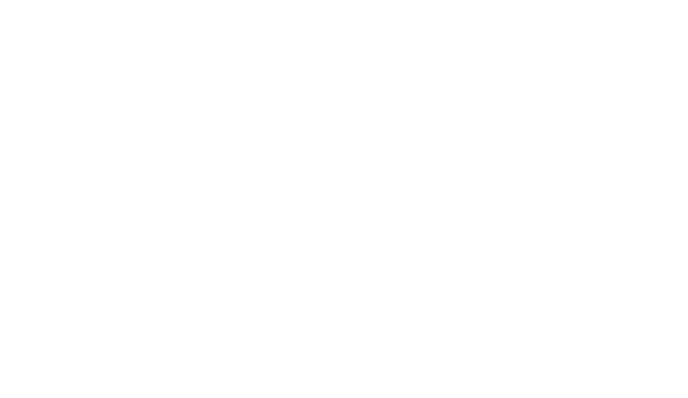
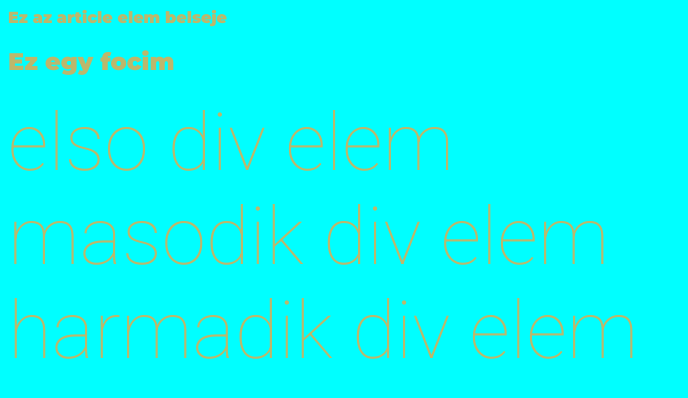
Before and after one commit to kriszti0230/w1-practices, a plain HTML site: page frontend/index.html in a window 1280 px wide. Shown: the whole page, without its empty margins (0-688 px from the left). Drawn offline with Linux system fonts and the light colour scheme; a web font is replaced by a local one.

Commit message:
thursday-work

```diff
--- a/frontend/index.html
+++ b/frontend/index.html
@@ -4,9 +4,19 @@
 		<meta charset="UTF-8">
 		<meta http-equiv="X-UA-Compatible" content="IE=edge">
 		<meta name="viewport" content="width=device-width, initial-scale=1.0">
-	<title>This is FRONTEND</title>
+		<title>Document</title>
+		<link rel="preconnect" href="https://fonts.googleapis.com">
+<link rel="preconnect" href="https://fonts.gstatic.com" crossorigin>
+<link href="https://fonts.googleapis.com/css2?family=Abril+Fatface&family=Baloo+Thambi+2&family=Josefin+Sans:wght@100&family=Lato&family=Merriweather:wght@300&family=Montserrat:ital,wght@0,900;1,400&family=Roboto:wght@100&family=Sen:wght@700&family=Zen+Kaku+Gothic+Antique:wght@500&family=Zen+Kaku+Gothic+New:wght@300&display=swap" rel="stylesheet">
+	<link rel="stylesheet" href="style.css">
 	</head>
 	<body>
-	<div id="root"></div>
+		<article>
+			Ez az article elem belseje
+			<h1 id="title">Ez egy focim</h1>
+			<div>elso div elem</div>
+			<div>masodik div elem</div>
+			<div>harmadik div elem</div>
+		</article>
 	</body>
 	</html>
--- /dev/null
+++ b/frontend/style.css
@@ -0,0 +1,15 @@
+body {
+  background-color: aqua;
+  color: darkkhaki;
+  font-family: "Montserrat", sans-serif;
+}
+
+h1 {
+  font-weight: 100;
+}
+
+div {
+  font-weight: 400;
+  font-family: "Roboto", sans-serif;
+  font-size: 80px;
+}
```
Lines whose indentation alone changed are shown as unchanged.
